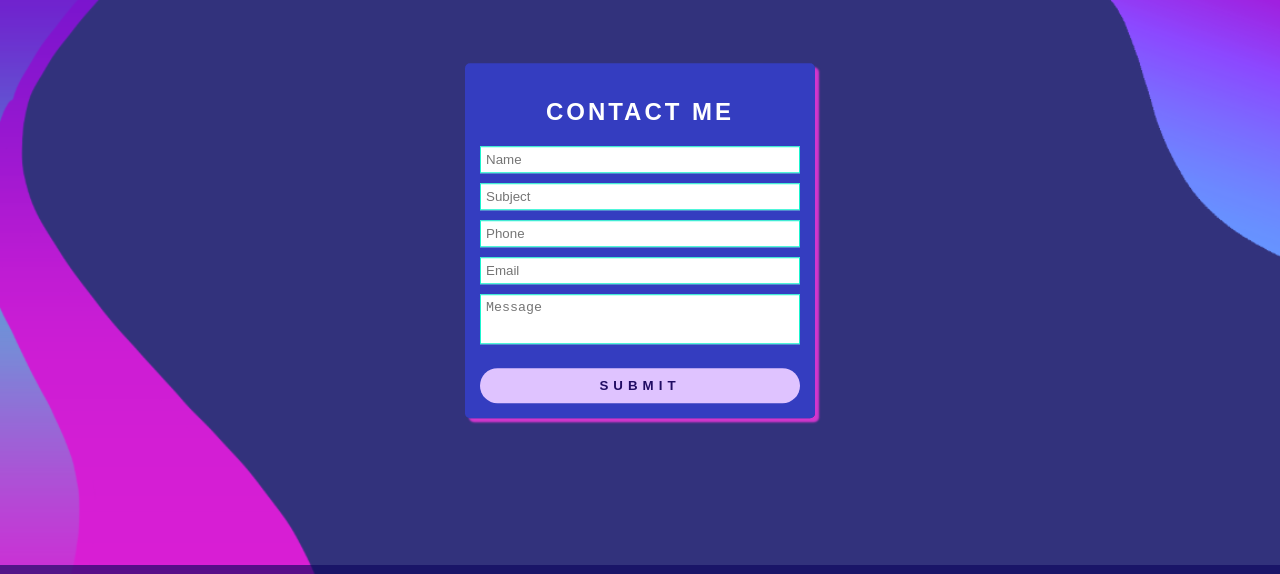
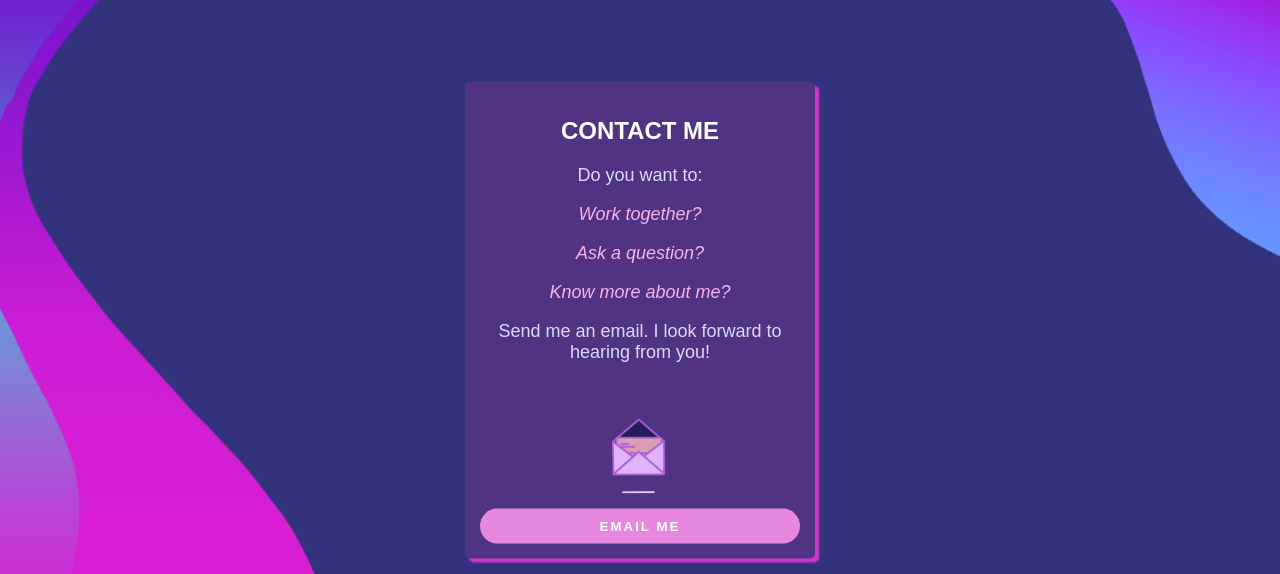
Before and after one commit to AngiBatess/angibatessPortfolio, a plain HTML site: page contact.html in a window 1280 px wide. Shown: the part 141-715 px from the top of the page. Drawn offline with Linux system fonts and the light colour scheme.

Commit message:
added favicon to all and changed contact page. added cute gif

```diff
--- a/about.html
+++ b/about.html
@@ -4,6 +4,13 @@
 <head>
       <link rel="stylesheet" href="https://cdnjs.cloudflare.com/ajax/libs/font-awesome/4.7.0/css/font-awesome.min.css">
   <meta charset="utf-8">
+  <link rel="apple-touch-icon" sizes="180x180" href="favicon_package_v0.16/apple-touch-icon.png">
+<link rel="icon" type="image/png" sizes="32x32" href="favicon_package_v0.16/favicon-32x32.png">
+<link rel="icon" type="image/png" sizes="16x16" href="favicon_package_v0.16/favicon-16x16.png">
+<link rel="manifest" href="/site.webmanifest">
+<link rel="mask-icon" href="/safari-pinned-tab.svg" color="#5bbad5">
+<meta name="msapplication-TileColor" content="#da532c">
+<meta name="theme-color" content="#ffffff">
   <link rel="stylesheet" href="about.css">
   <title>My Portfolio Site</title>
 </head>
--- a/contact.css
+++ b/contact.css
@@ -73,7 +73,7 @@ header nav li:last-child {
   left: 50%;
   transform: translate(-50%,15%);
 max-width: 350px;
-background: rgba(53, 64, 209, 0.81);
+background: #503382;
 width: 100%;
 padding: 15px;
 border-radius: 5px;
@@ -83,8 +83,8 @@ box-shadow: 4px 4px 2px rgba(241, 55, 221, 0.84);
 .wrapper h2{
   text-align: center;
   margin-bottom: 20px;
-  text-transform: uppercase;
-  letter-spacing: 3px;
+  /* text-transform: uppercase; */
+  /* letter-spacing: 2px; */
   color: #fff;
   font-family: 'futura', sans-serif;
 }
@@ -103,6 +103,12 @@ box-shadow: 4px 4px 2px rgba(241, 55, 221, 0.84);
 .wrapper textarea{
   height: 50px;
   resize: none;
+;}
+.wrapper p{
+  text-decoration: none;
+font-family: 'futura', sans-serif;
+font-size: 18px;
+font-weight: 400;
 }
 
 .wrapper .btn input[type="submit"]{
@@ -110,10 +116,10 @@ box-shadow: 4px 4px 2px rgba(241, 55, 221, 0.84);
   margin-top: 10px;
   padding: 10px;
   width: 100%;
-  background: rgb(223, 195, 255);
-  color: #210c63;
+  background: rgba(242, 143, 232, 0.93);
+  color: #fff;
   text-transform: uppercase;
-  letter-spacing: 5px;
+  letter-spacing: 2px;
   font-weight: bold;
   border-radius: 25px;
   cursor: pointer;
@@ -126,6 +132,14 @@ box-shadow: 4px 4px 2px rgba(241, 55, 221, 0.84);
   text-align: center;
   font-size: 14px;
   transition: all 0.5s ease;
+}
+.gif{
+  display: block;
+ margin-left: auto;
+ margin-right: auto;
+  text-align: center;
+  max-width: 100px;
+  max-height: 100px;
 }
 
 footer {
--- a/contact.html
+++ b/contact.html
@@ -4,6 +4,13 @@
 <head>
       <link rel="stylesheet" href="https://cdnjs.cloudflare.com/ajax/libs/font-awesome/4.7.0/css/font-awesome.min.css">
   <meta charset="utf-8">
+  <link rel="apple-touch-icon" sizes="180x180" href="favicon_package_v0.16/apple-touch-icon.png">
+<link rel="icon" type="image/png" sizes="32x32" href="favicon_package_v0.16/favicon-32x32.png">
+<link rel="icon" type="image/png" sizes="16x16" href="favicon_package_v0.16/favicon-16x16.png">
+<link rel="manifest" href="/site.webmanifest">
+<link rel="mask-icon" href="/safari-pinned-tab.svg" color="#5bbad5">
+<meta name="msapplication-TileColor" content="#da532c">
+<meta name="theme-color" content="#ffffff">
   <script src="contact.js"></script>
   <link rel="stylesheet" href="contact.css">
   <title>My Portfolio Site</title>
@@ -25,10 +32,19 @@
     </header>
   </div>
   <div class="wrapper">
-    <h2>Contact Me</h2>
+    <h2>CONTACT ME</h2>
     <div id="error-message"></div>
     <form id="myform" onsubmit="return validation()" action="mailto:angibatess@gmail.com" enctype="text/plain">
-      <div class="input-field">
+       <p style="box-sizing: border-box; font-family: futura, sans-serif; font-size: 18px; color: rgb(0, 0, 0);  text-align: center;"><span style="color:#dadaf9;"><span style="box-sizing: border-box;">Do you want to:</span></span></p>
+<p style="box-sizing: border-box; font-family: futura, sans-serif; font-size: 18px; color: #f7b3ea;  text-align: center;"><em>Work together?</em></p>
+<p style="box-sizing: border-box; font-family: futura, sans-serif; font-size: 18px; color:  #f7b3ea;  text-align: center;"><em>Ask a question?</em></p>
+<p style="box-sizing: border-box; font-family: futura, sans-serif; font-size: 18px; color: #f7b3ea;  text-align: center;"><em>Know more about me?</em></p>
+<p style="box-sizing: border-box; font-family: futura, sans-serif; font-size: 18px; color: rgb(0, 0, 0);  text-align: center;"><span style="color:#dadaf9;"><span style="box-sizing: border-box;">Send me an email.&nbsp;</span></span><span style="color:#dadaf9;">I look forward to hearing from you!</span></p>
+
+<div>
+	&nbsp;</div>
+
+      <!-- <div class="input-field">
         <input type="text" placeholder="Name" id="name">
       </div>
       <div class="input-field">
@@ -42,12 +58,14 @@
       </div>
       <div class="input-field">
         <textarea id="text" placeholder="Message"></textarea>
-      </div>
+      </div> -->
       <div class="btn">
-        <input type="submit">
+          <img src="images/mail.gif" class="gif">
+        <input type="submit" value="email me">
       </div>
     </form>
   </div>
+
   <footer id='footer'>
   	<img src="images/whitelogo.png" alt=""><br>
     <a href="https://www.linkedin.com/in/angila-aldrich-bates-8ba4a0178/"><i class="fa fa-linkedin" style="font-size: 40px; color:  #f268c2; "></i></a>
```
Also changed, not shown: graphic.html (+7 -0 lines), web.html (+7 -0 lines), images/mail.gif (added).
